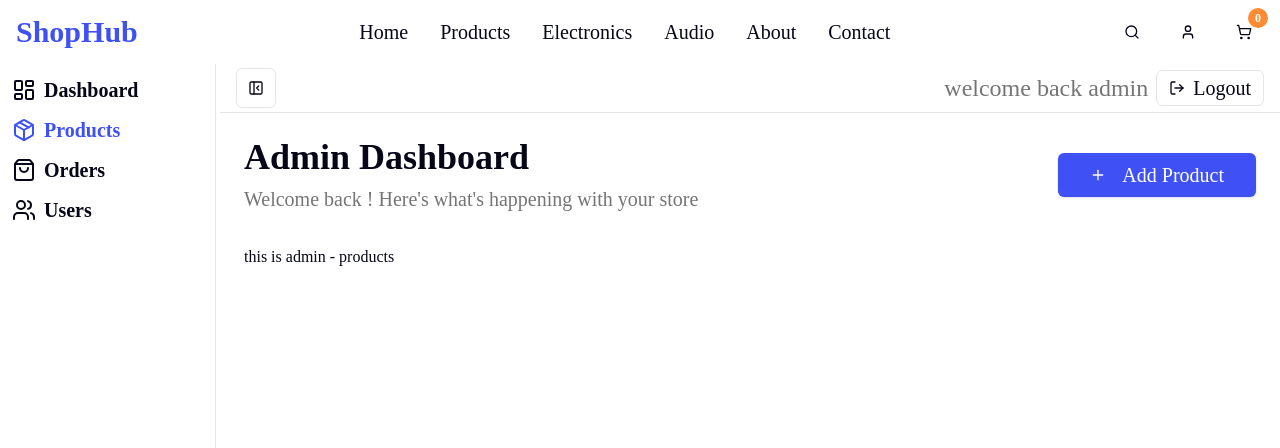
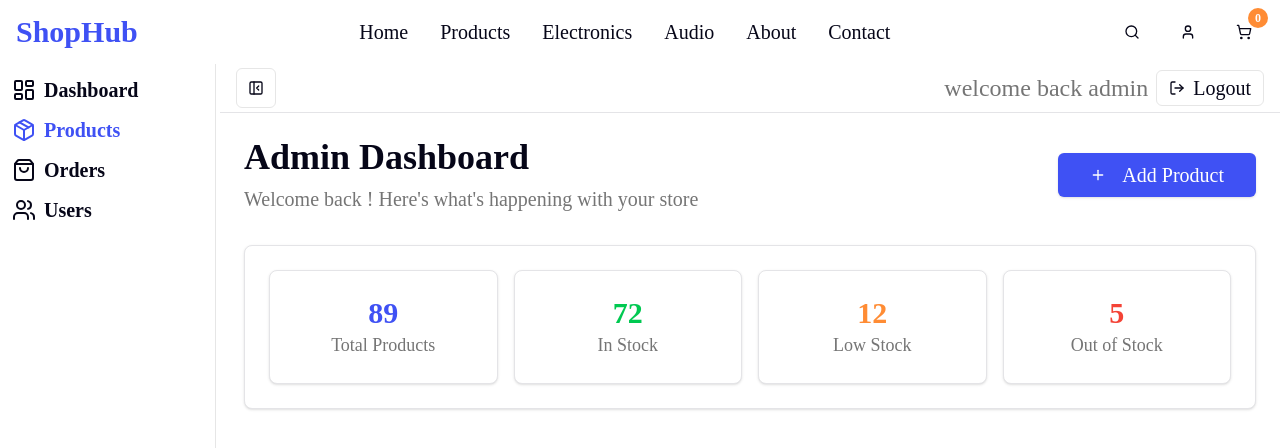
Before and after one commit to mohammadmehdidalvandii/shopHub-frontend, a Next.js app: page /Admin/Products in a window 1280 px wide. Shown: the top 448 px of the page. Built offline with nearby package versions, Linux system fonts and the light colour scheme.

Commit message:
created section productsStats

```diff
--- a/src/app/Admin/Products/page.tsx
+++ b/src/app/Admin/Products/page.tsx
@@ -2,6 +2,7 @@ import React from 'react'
 import type { Metadata } from "next";
 import AdminLayout from '@/components/layout/AdminLayout';
 import ProductsHeader from '@/components/templates/admin/products/ProductsHeader/ProductsHeader';
+import ProductsStats from '@/components/templates/admin/products/ProductsStats/ProductsStats';
 
 
 export const metadata: Metadata = {
@@ -13,7 +14,7 @@ function page() {
   return (
     <AdminLayout>
         <ProductsHeader/>
-        this is admin - products
+        <ProductsStats/>
     </AdminLayout>
   )
 }
--- /dev/null
+++ b/src/components/templates/admin/products/ProductsStats/ProductsStats.tsx
@@ -0,0 +1,41 @@
+import { Card, CardContent } from '@/components/ui/Cart';
+import React from 'react';
+
+const ProductsStats:React.FC = ()=>{
+  return (
+    <div className="container mx-auto">
+        <Card className='mb-6'>
+            <CardContent className='p-6'>
+                <div className="grid grid-cols-1 sm:grid-cols-2 md:grid-cols-4 gap-4">
+                    <Card>
+                        <CardContent className='p-6 text-center'>
+                            <p className="text-3xl font-robotoBold font-bold text-primary">89</p>
+                            <p className="text-lg text-gray-medium">Total Products</p>
+                        </CardContent>
+                    </Card>
+                    <Card>
+                        <CardContent className='p-6 text-center'>
+                            <p className="text-3xl font-robotoBold font-bold text-green-500">72</p>
+                            <p className="text-lg text-gray-medium">In Stock</p>
+                        </CardContent>
+                    </Card>
+                    <Card>
+                        <CardContent className='p-6 text-center'>
+                            <p className="text-3xl font-robotoBold font-bold text-accent">12</p>
+                            <p className="text-lg text-gray-medium">Low Stock</p>
+                        </CardContent>
+                    </Card>
+                    <Card>
+                        <CardContent className='p-6 text-center'>
+                            <p className="text-3xl font-robotoBold font-bold text-danger">5</p>
+                            <p className="text-lg text-gray-medium">Out of Stock</p>
+                        </CardContent>
+                    </Card>
+                </div>
+            </CardContent>
+        </Card>
+    </div>
+  )
+}
+
+export default ProductsStats
```
